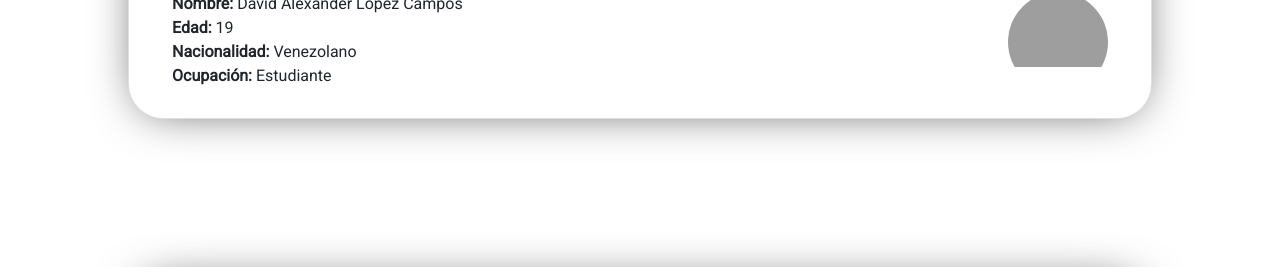
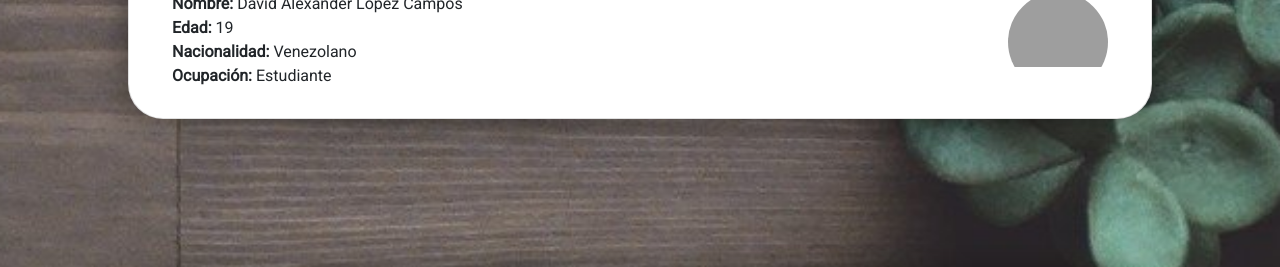
Before and after one commit to soxlenexe/soxlenexe.github.io, a plain HTML site: page index.html in a window 1280 px wide. Shown: the part 217-484 px from the top of the page. Drawn offline with Linux system fonts and the light colour scheme; grey boxes are pictures that could not be loaded.

Commit message:
Update main.css

```diff
--- a/css/main.css
+++ b/css/main.css
@@ -1,6 +1,12 @@
 
 *{
     font-family:Roboto;
+}
+body{
+    background-image:url('./../img/bg.jpg');
+    background-position: center;
+    background-repeat: no-repeat;
+    background-size: cover;
 }
 
 .tarjeta{
```
